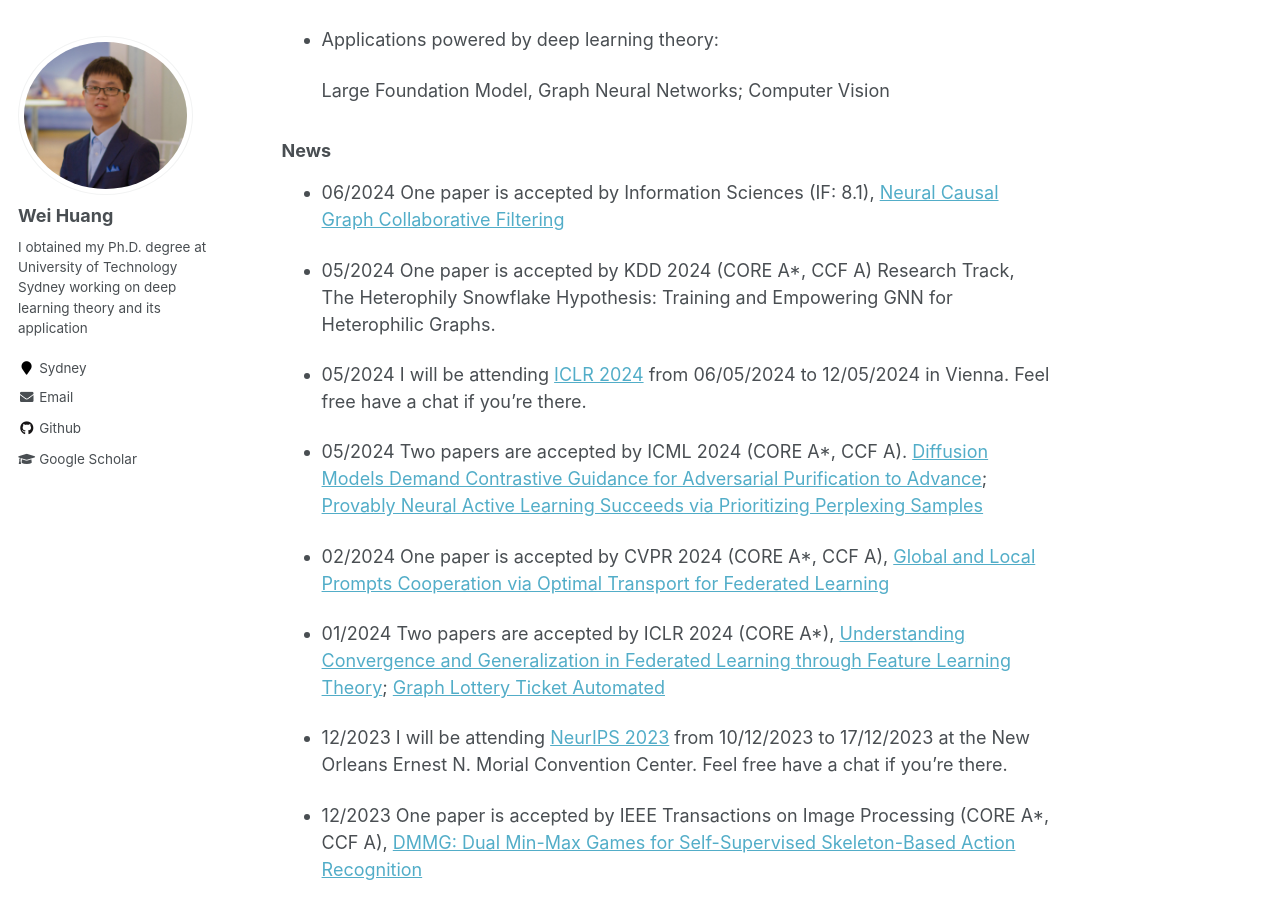
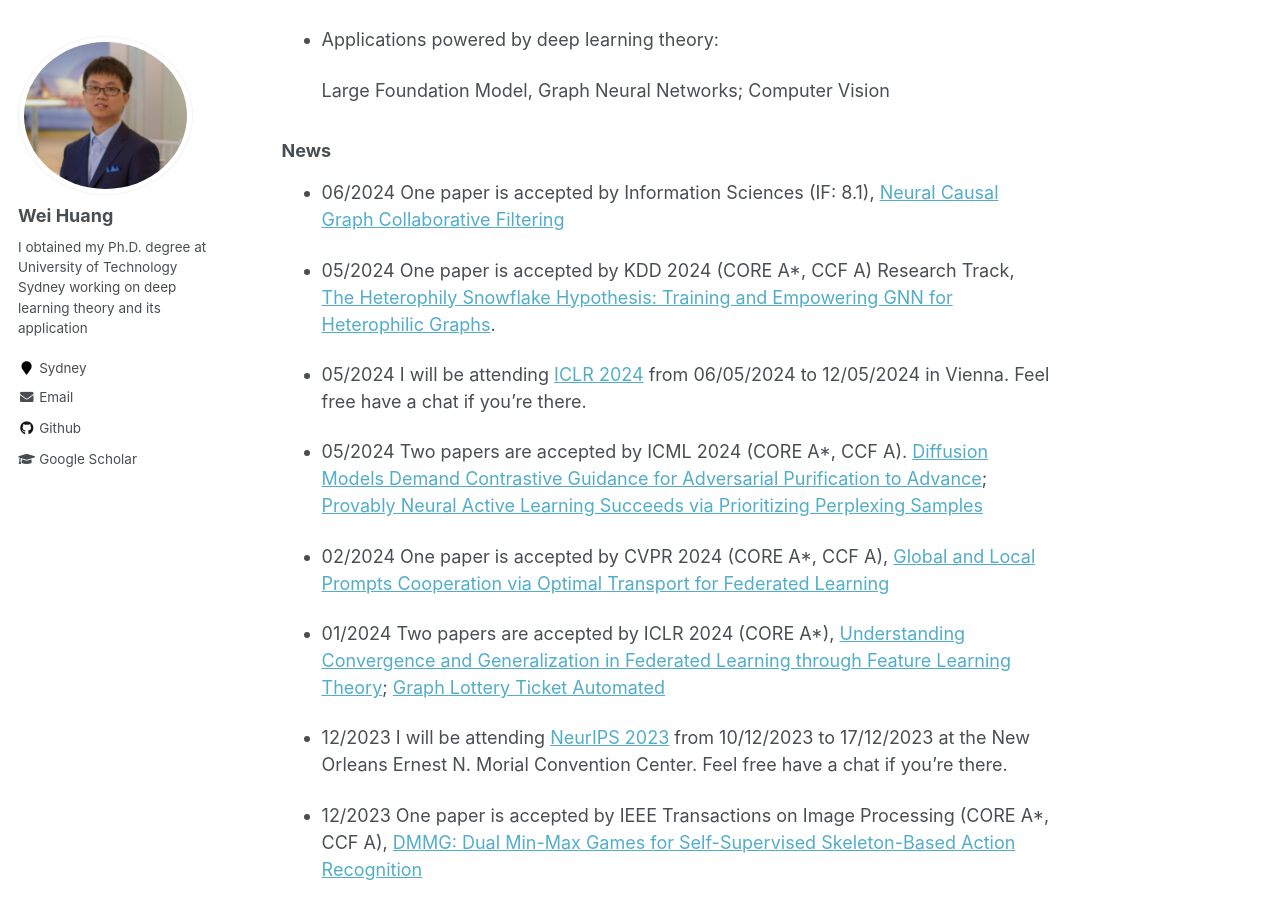
Before and after one commit to WeiHuang05/Weihuang05.github.io, a Jekyll site: the page built from index.md, in a window 1280 px wide and 900 px high, scrolled down 836 px. Built offline with Jekyll 4.4.1, drawn with Linux system fonts in a browser that asks for light colours; part of the change alters nothing that is shown.

```diff
--- a/index.md
+++ b/index.md
@@ -27,7 +27,7 @@ My office is located at the [University of Tokyo](https://www.u-tokyo.ac.jp/ja/i
 
 * 06/2024 One paper is accepted by Information Sciences (IF: 8.1), [Neural Causal Graph Collaborative Filtering](https://www.sciencedirect.com/science/article/pii/S0020025524007862)
 
-* 05/2024 One paper is accepted by KDD 2024 (CORE A*, CCF A) Research Track, The Heterophily Snowflake Hypothesis: Training and Empowering GNN for Heterophilic Graphs.
+* 05/2024 One paper is accepted by KDD 2024 (CORE A*, CCF A) Research Track, [The Heterophily Snowflake Hypothesis: Training and Empowering GNN for Heterophilic Graphs](https://arxiv.org/abs/2406.12539).
 
 * 05/2024 I will be attending [ICLR 2024](https://iclr.cc/) from 06/05/2024 to 12/05/2024 in Vienna. Feel free have a chat if you're there.
 
```
